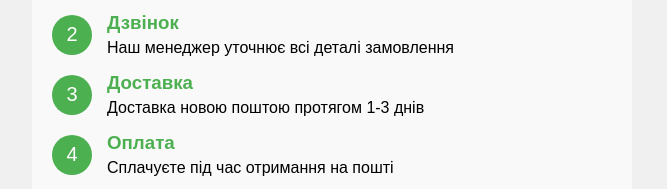
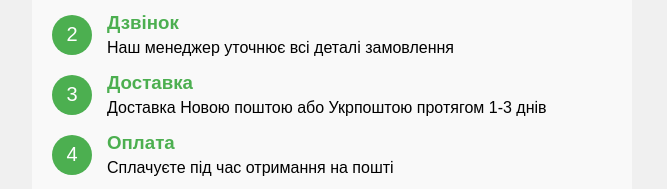
Before and after one commit to name-ed/elektro.github.io, a plain HTML site: page index.html in a window 1280 px wide. Shown: the part 957-1146 px from the top of the page, without its empty margins (308-975 px from the left). Drawn offline with Linux system fonts and the light colour scheme.

Commit message:
Update index.html

```diff
--- a/index.html
+++ b/index.html
@@ -174,7 +174,7 @@
                     <div class="step-icon">3</div>
                     <div class="step-text">
                         <h3>Доставка</h3>
-                        <p>Доставка новою поштою протягом 1-3 днів</p>
+                        <p>Доставка Новою поштою або Укрпоштою протягом 1-3 днів</p>
                     </div>
                 </div>
                 <div class="step">
```
